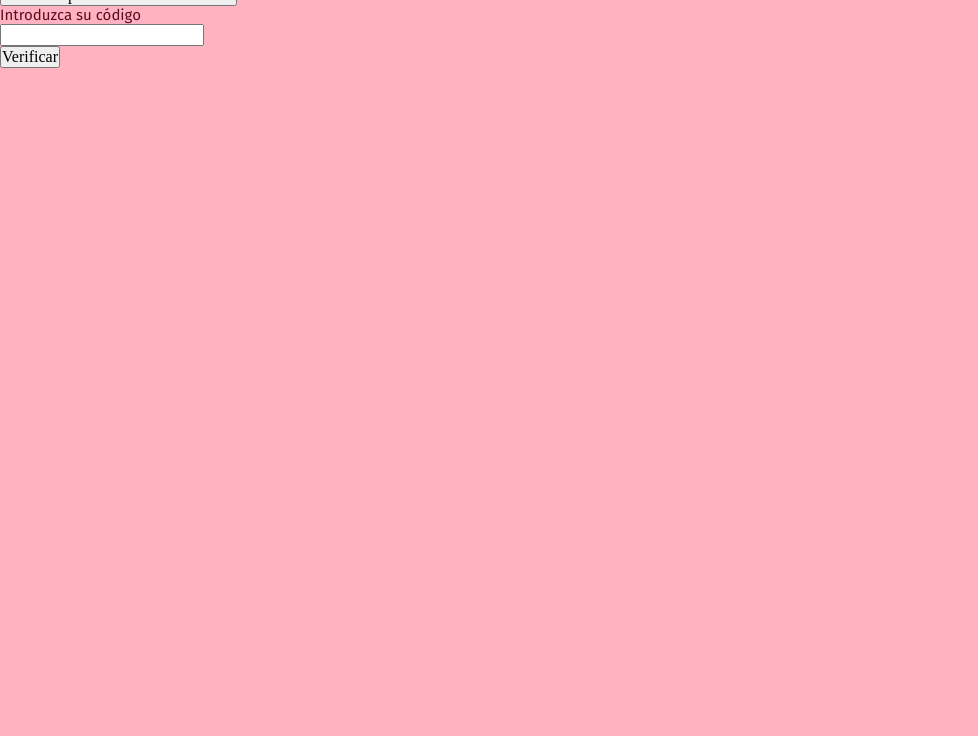
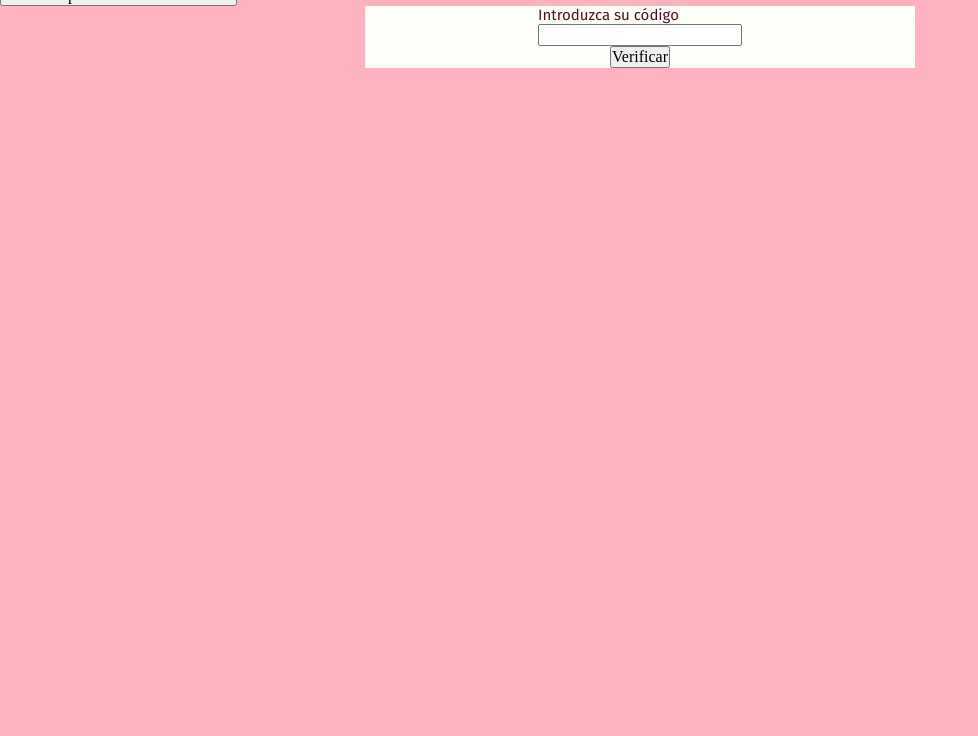
Before and after one commit to DevRunners/login-seguro, a website: page public/verification.html in a window 1280 px wide. Shown: the part 64-800 px from the top of the page, without its empty margins (0-978 px from the left). Drawn offline with Linux system fonts and the light colour scheme.

Commit message:
Adding classes, divs. Delete, and comment some elements of HTML. Add Styles to login form

```diff
--- a/public/styles/style.css
+++ b/public/styles/style.css
@@ -4,8 +4,7 @@
 	--color-text: #590D22;
 	--color-input:  #590D2280;
 	--color-button-text: #F2F8FF;
-    --color-div: #FFFFF9;
-
+	--color-form-div: #FFFFF9;
 }
 
 @font-face {
@@ -43,3 +42,13 @@ label{
 	font-size: 15px;
 	color: var(--color-text);
 }
+
+form{
+	margin: 0 auto;
+	width: 550px;
+	display: flex;
+	flex-direction: column;
+	align-items: center;
+	justify-content: center;
+	background-color: var(--color-form-div);
+}
--- a/public/verification.html
+++ b/public/verification.html
@@ -12,6 +12,7 @@
   <h1 class="principal-title verification-title">Doble factor de autenticación</h1>
   <div id="qrcode" class="qr-code" style="display: none;"></div>
   <button id="showQR" class="show-qr">Vincular aplicación de autenticación</button>
+  <div class="form-auth">
     <form>
       <div class="inputs-form">
         <label for="otp">Introduzca su código</label> <br>
@@ -19,6 +20,7 @@
       </div>
       <button type="button" id="verifyOTP">Verificar</button>
     </form>
+  </div>
   <script src="./js/mfa.js"></script>
   </body>
 </html>
```
Also changed, not shown: public/index.html (+1 -1 lines). Lines whose indentation alone changed are shown as unchanged.
